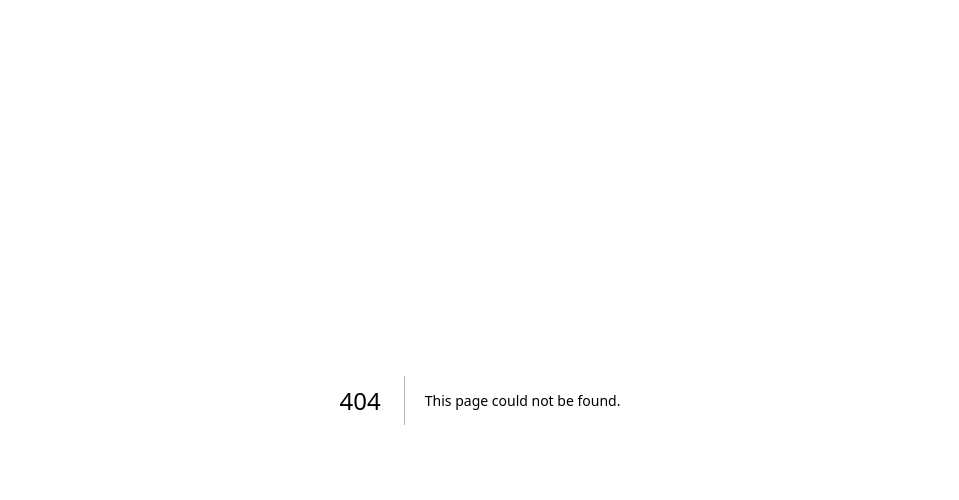
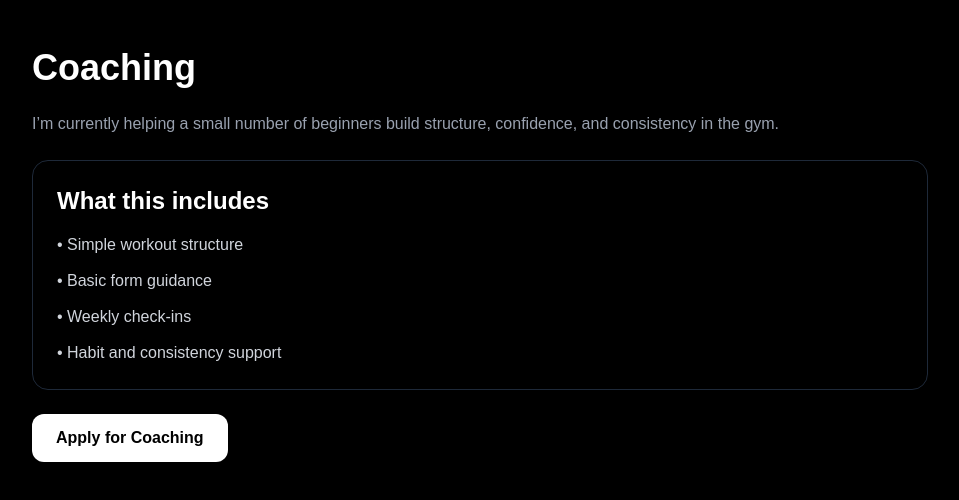
Before and after one commit to HatemCodes/HatemFit, a Next.js app: page /coaching in a window 1280 px wide. Before the commit this address had no page. Shown: the top 500 px of the page, without its empty margins (160-1119 px from the left). Built offline with nearby package versions, Linux system fonts and the light colour scheme.

Commit message:
Add coaching page and homepage navigation

```diff
--- /dev/null
+++ b/app/coaching/page.tsx
@@ -0,0 +1,29 @@
+export default function CoachingPage() {
+  return (
+    <main className="min-h-screen bg-black px-6 py-12 text-white">
+      <section className="mx-auto max-w-4xl space-y-6">
+        <h1 className="text-4xl font-bold">Coaching</h1>
+
+        <p className="text-gray-400">
+          I’m currently helping a small number of beginners build structure,
+          confidence, and consistency in the gym.
+        </p>
+
+        <div className="rounded-2xl border border-gray-800 p-6 space-y-4">
+          <h2 className="text-2xl font-semibold">What this includes</h2>
+
+          <ul className="space-y-3 text-gray-300">
+            <li>• Simple workout structure</li>
+            <li>• Basic form guidance</li>
+            <li>• Weekly check-ins</li>
+            <li>• Habit and consistency support</li>
+          </ul>
+        </div>
+
+        <button className="rounded-xl bg-white px-6 py-3 font-semibold text-black">
+          Apply for Coaching
+        </button>
+      </section>
+    </main>
+  );
+}
--- a/app/page.tsx
+++ b/app/page.tsx
@@ -2,7 +2,15 @@ import Link from "next/link";
 export default function Home() {
   return (
     <main className="bg-black text-white min-h-screen px-6 py-12">
+      <nav className="mx-auto mb-20 flex max-w-5xl items-center justify-between">
+  <h1 className="text-xl font-bold">HatemFit</h1>
 
+  <div className="flex gap-6 text-sm text-gray-300">
+    <Link href="/">Home</Link>
+    <Link href="/start">Start Here</Link>
+    <Link href="/coaching">Coaching</Link>
+  </div>
+</nav>
       {/* HERO */}
       <section className="max-w-4xl mx-auto text-center space-y-6">
         <h1 className="text-5xl font-bold">
```
